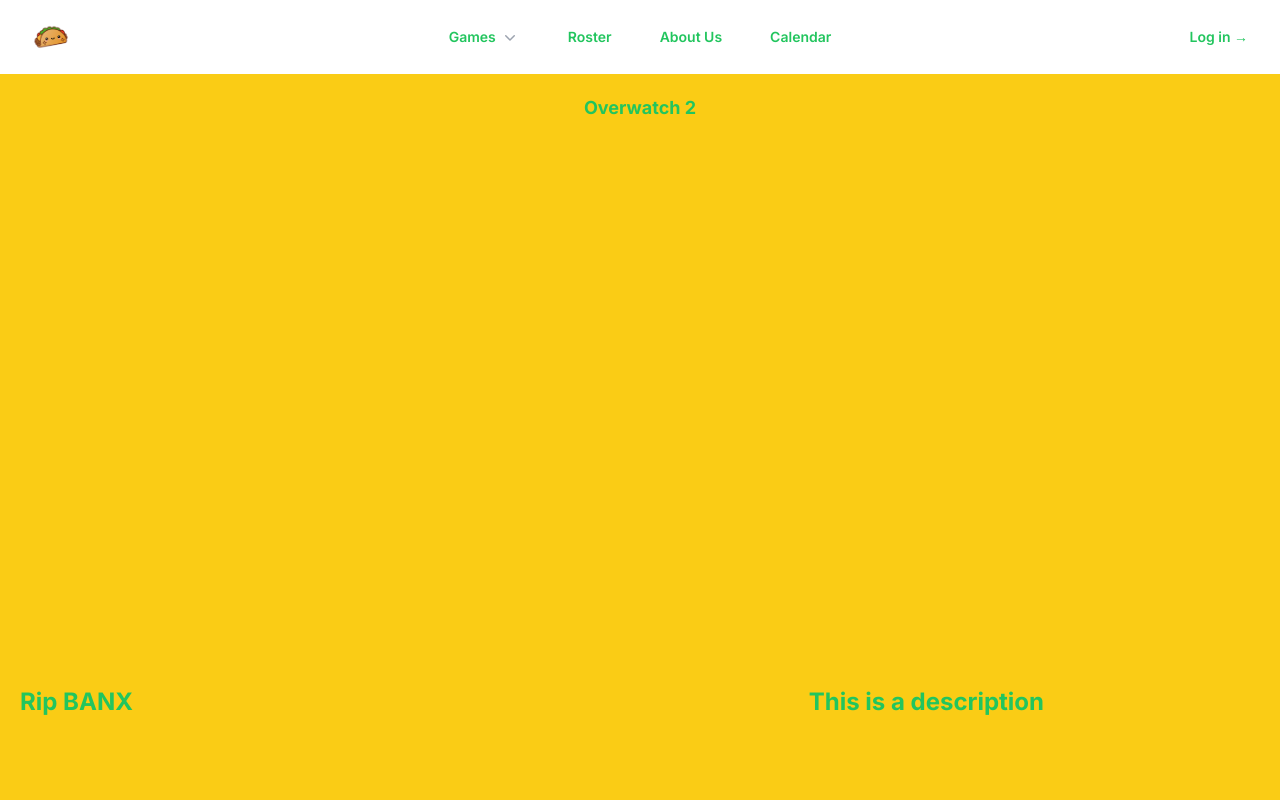
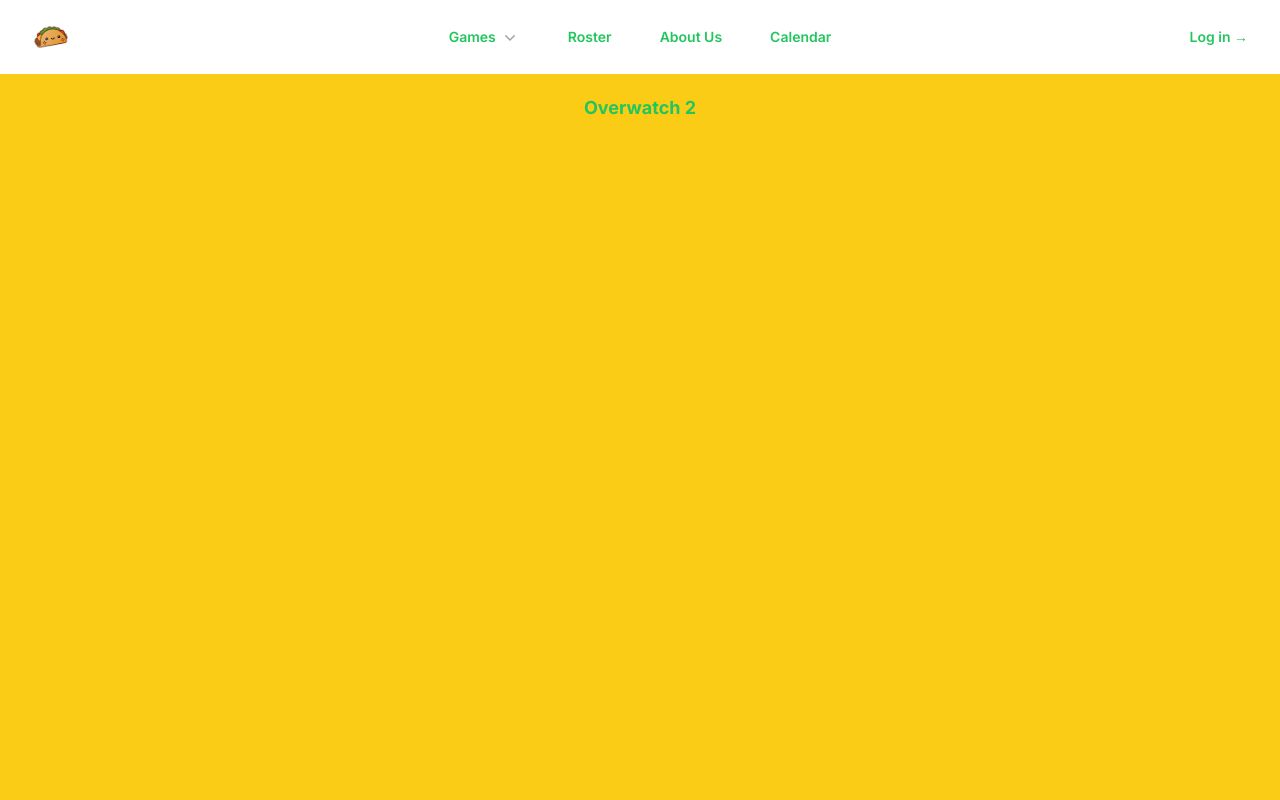
Before and after one commit to mstevensdesign/pigfarm-club, a Next.js app: page /games/overwatch2 in a window 1280 px wide. Shown: the top 800 px of the page. Built offline with nearby package versions, Linux system fonts and the light colour scheme.

Commit message:
switch video clip css hack to tailwind aspect-video utility class

```diff
--- a/src/app/components/Clip.tsx
+++ b/src/app/components/Clip.tsx
@@ -22,6 +22,14 @@
   return (
     <>
       {isMounted && (
+        <ReactPlayer
+          url={props.url}
+          className="aspect-video"
+          width="100%"
+          height="100%"
+        />
+      )}
+      {/* {isMounted && (
         <div className="m-5 max-w-5xl">
           <div className="relative pt-[56.25%]">
             <h2 className="absolute bottom-0 left-0 z-10 text-sm md:text-2xl">
@@ -38,7 +46,7 @@
             />
           </div>
         </div>
-      )}
+      )} */}
     </>
   );
 };
```
